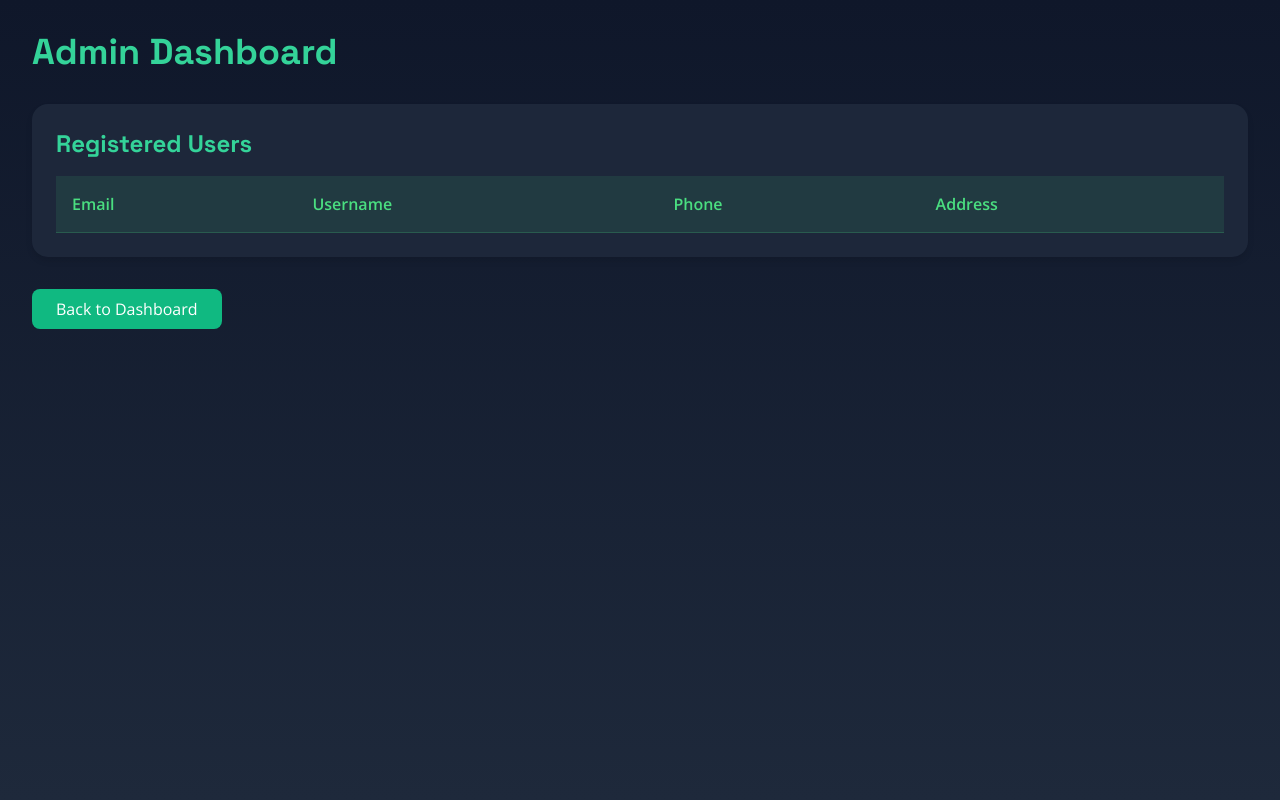
After one commit to dhanuvagman006/PlantNote, a Flask app: page /admin_page in a window 1280 px wide. The commit adds this page. Run offline with Flask 3, Linux system fonts and the light colour scheme; the visitor is signed in with stand-in values (Sample User, id 1); lists and menus that the app fills with data are empty.

Commit message:
finally done!

```diff
--- a/app.py
+++ b/app.py
@@ -136,10 +136,10 @@ def check():
                 response.raise_for_status()
                 result = response.json()
                 if result.get("results"):
-                    plant_result = result["results"][0]
+                    plant_result = send_message(str(result["results"][0]['species']['commonNames']))
 
                     plant_image_url = url_for('static', filename=f'uploads/{filename}')
-                    session['plant_result'] = get_response(plant_result)
+                    session['plant_result'] = plant_result
                     session['plant_image_url'] = plant_image_url
                 else:
                     flash("No results found from PlantNet API.", "error")
@@ -185,6 +185,16 @@ def get_response(data):
     """
     return send_message(str(data) + format_type)
 
+
+@app.route('/admin_page')
+def admin_page():
+    if 'username' not in session:
+        flash("You must be logged in to view the admin page.", "error")
+        return redirect(url_for('login'))
+
+    users = load_users()
+    return render_template('admin_page.html', users=users)
+
 ###################MAIN FUNCTION###################
 if __name__ == '__main__':
     app.run(debug=True)
--- /dev/null
+++ b/templates/admin_page.html
@@ -0,0 +1,79 @@
+<!DOCTYPE html>
+<html lang="en">
+<head>
+    <meta charset="UTF-8">
+    <meta name="viewport" content="width=device-width, initial-scale=1.0">
+    <title>Admin Dashboard - BioScan</title>
+    <link href="https://cdn.jsdelivr.net/npm/tailwindcss@2.2.19/dist/tailwind.min.css" rel="stylesheet">
+    <link href="https://fonts.googleapis.com/css2?family=Space+Grotesk:wght@700&family=Open+Sans:wght@400;600&display=swap" rel="stylesheet">
+    <style>
+        body {
+            font-family: 'Open Sans', sans-serif;
+            background: linear-gradient(180deg, #0f172a 0%, #1e293b 100%);
+            color: #e2e8f0;
+        }
+        h1, h2, h3, h4 {
+            font-family: 'Space Grotesk', sans-serif;
+        }
+        .card {
+            background: rgba(30, 41, 59, 0.95);
+            border-radius: 1rem;
+            box-shadow: 0 4px 6px rgba(0, 0, 0, 0.1);
+        }
+        .table-container {
+            overflow-x: auto;
+        }
+        table {
+            width: 100%;
+            border-collapse: collapse;
+        }
+        th, td {
+            padding: 1rem;
+            text-align: left;
+            border-bottom: 1px solid rgba(74, 222, 128, 0.2);
+        }
+        th {
+            background: rgba(74, 222, 128, 0.1);
+            color: #4ade80;
+        }
+        tr:hover {
+            background: rgba(74, 222, 128, 0.05);
+        }
+    </style>
+</head>
+<body class="min-h-screen p-8">
+    <div class="max-w-7xl mx-auto">
+        <h1 class="text-4xl font-bold text-green-400 mb-8">Admin Dashboard</h1>
+
+        <div class="card p-6 mb-8">
+            <h2 class="text-2xl font-bold text-green-400 mb-4">Registered Users</h2>
+            <div class="table-container">
+                <table>
+                    <thead>
+                        <tr>
+                            <th>Email</th>
+                            <th>Username</th>
+                            <th>Phone</th>
+                            <th>Address</th>
+                        </tr>
+                    </thead>
+                    <tbody>
+                        {% for email, user in users.items() %}
+                        <tr>
+                            <td>{{ email }}</td>
+                            <td>{{ user.username }}</td>
+                            <td>{{ user.phone }}</td>
+                            <td>{{ user.address }}</td>
+                        </tr>
+                        {% endfor %}
+                    </tbody>
+                </table>
+            </div>
+        </div>
+
+        <a href="{{ url_for('dashboard') }}" class="inline-block bg-green-500 text-white px-6 py-2 rounded-lg hover:bg-green-600 transition duration-300">
+            Back to Dashboard
+        </a>
+    </div>
+</body>
+</html>
--- a/templates/check.html
+++ b/templates/check.html
@@ -132,16 +132,17 @@
                             class="btn-glow w-full bg-green-500 text-white py-3 rounded-lg font-semibold hover:bg-green-600 transition duration-300">
                         Identify Plant
                     </button>
+                    <button type="button" class="btn-glow w-full bg-gray-500 text-white py-3 rounded-lg font-semibold hover:bg-gray-600 transition duration-300" onclick="window.location.href='./dashboard';">Back</button>
                 </form>
             </div>
             <!-- PlantNet API Response -->
             {% if plant_result %}
-            <div class="max-w-md mx-auto mt-8 card rounded-2xl p-8 slide-in">
+            <div class="max-w-xl mx-auto mt-8 card rounded-3xl p-8 slide-in">
                 <h3 class="text-2xl font-bold text-green-400 mb-4">Analysis Results</h3>
                 {% if plant_image_url %}
                 <img src="{{ plant_image_url }}" alt="Uploaded Plant" class="w-full h-auto rounded-lg mb-4">
                 {% endif %}
-                <p class="text-gray-300">{{ plant_result }}</p>
+                <div class="text-gray-300">{{ plant_result | safe }}</div>
             </div>
             {% endif %}
         </div>
--- a/templates/dashboard.html
+++ b/templates/dashboard.html
@@ -132,6 +132,7 @@
                     <a href="/check" class="nav-link text-gray-300 px-3 py-2 text-sm font-medium">Upload</a>
                     <a href="#features" class="nav-link text-gray-300 px-3 py-2 text-sm font-medium">Features</a>
                     <a href="#about" class="nav-link text-gray-300 px-3 py-2 text-sm font-medium">About</a>
+                    <a href="./admin_page" class="nav-link text-gray-300 px-3 py-2 text-sm font-medium">Admin</a>
                     <a href="#contact" class="nav-link text-gray-300 px-3 py-2 text-sm font-medium">Contact</a>
                     <a href="{{ url_for('logout') }}" class="nav-link text-gray-300 px-3 py-2 text-sm font-medium">Logout</a>
                 </div>
```
Also changed, not shown: LLM.py (+28 -11 lines), static/uploads/istockphoto-177415588-612x612.jpg (added).
